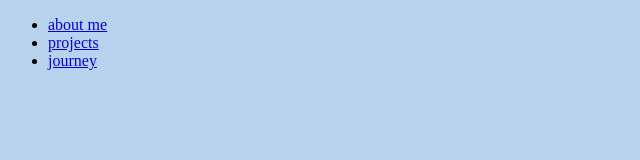
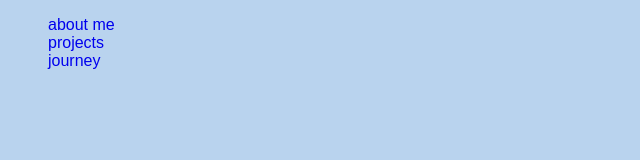
Before and after one commit to 114droit/114droit.github.io, a plain HTML site: page index.html in a window 1280 px wide. Shown: the full height of the page, 0-640 px from the left. Drawn offline with Linux system fonts and the light colour scheme.

Commit message:
added and styled body and .navigation

```diff
--- a/index.html
+++ b/index.html
@@ -9,7 +9,7 @@
 
     <body>
         <div>
-            <ul>
+            <ul class="navigation">
                 <li><a href="about_me.html">about me</a></li>
                 <li><a href="projects.html">projects</a></li>
                 <li><a href="journey.html">journey</a></li>
--- a/styles/styles.css
+++ b/styles/styles.css
@@ -1,3 +1,12 @@
 body {
     background-color: #b9d3ee;
 }
+
+.navigation {
+    list-style-type: none;
+}
+
+.navigation>li>a {
+    font-family: Arial, Helvetica, sans-serif;
+    text-decoration: none;
+}
```
Also changed, not shown: about_me.html (+1 -1 lines), journey.html (+1 -1 lines), projects.html (+1 -1 lines).
